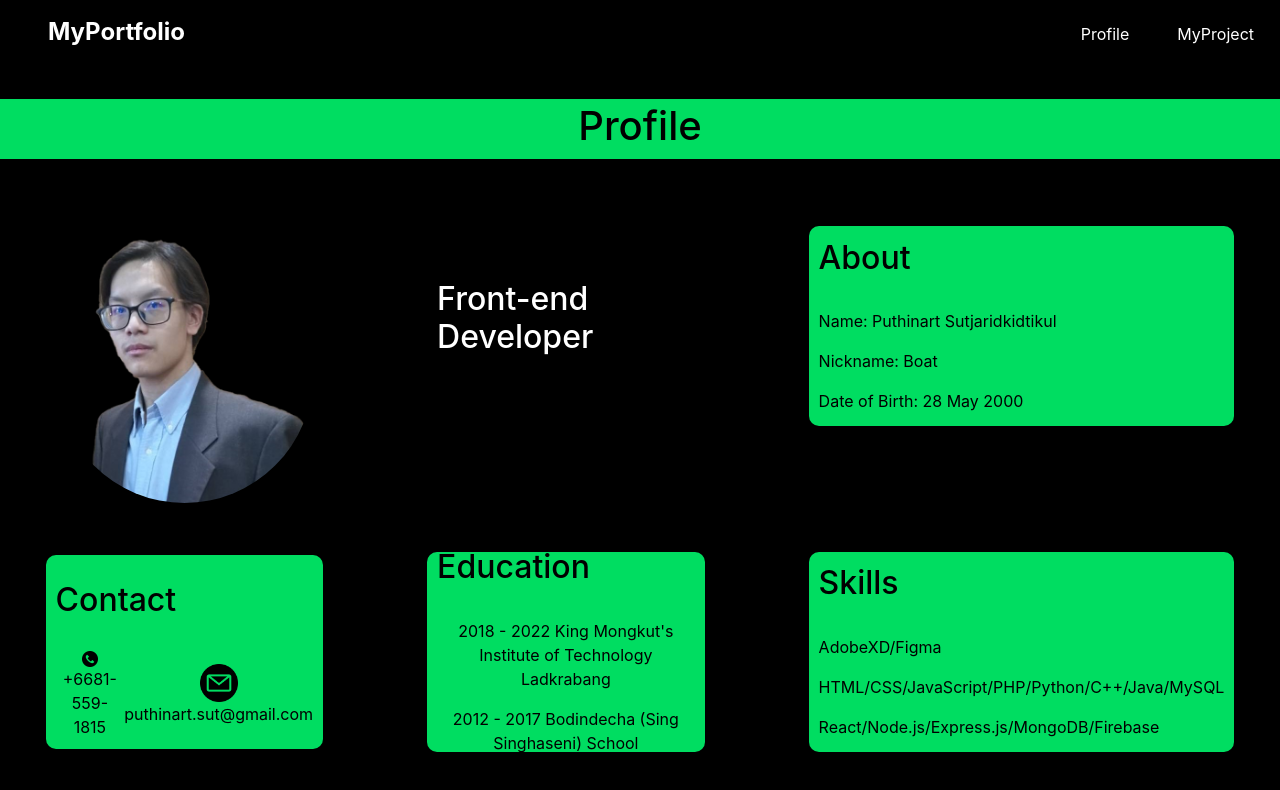
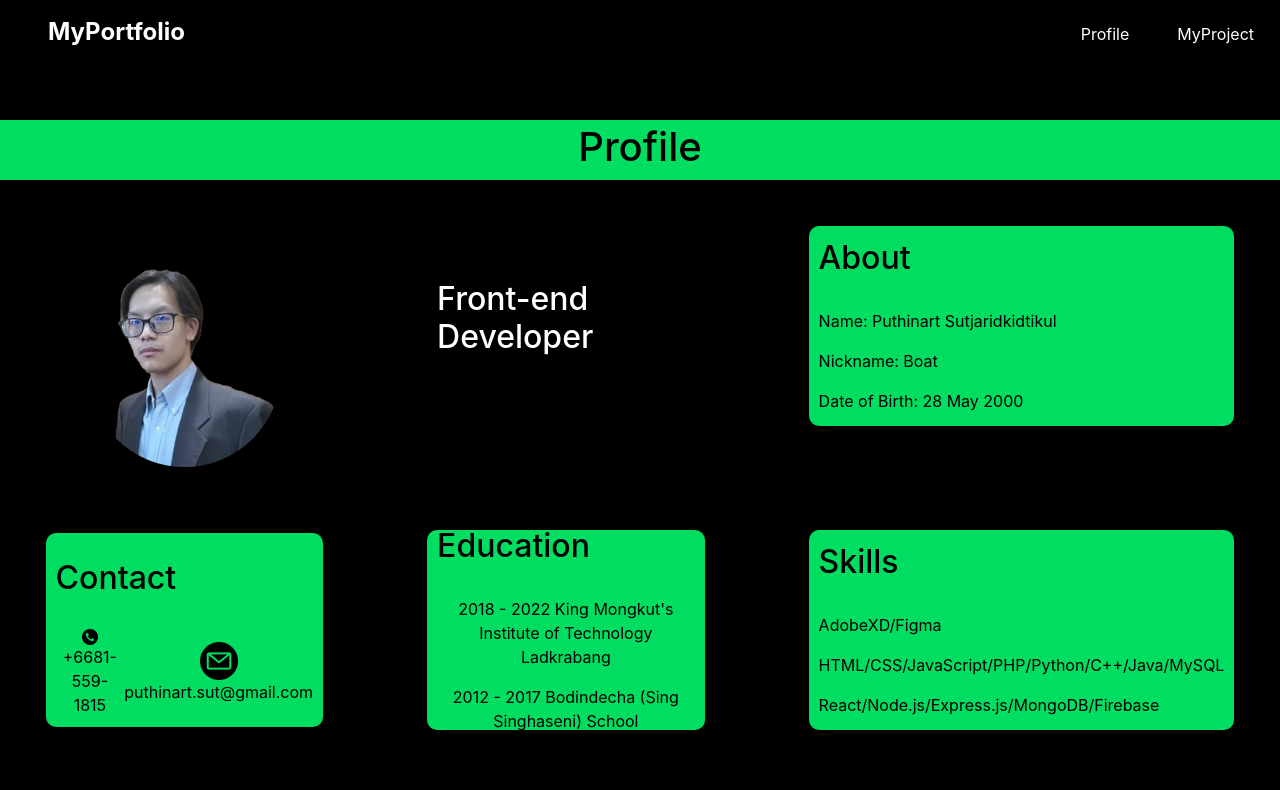
Before and after one commit to Puthinart-S/portfolio_project, a React (Create React App) app: page / in a window 1280 px wide. Shown: the top 790 px of the page. Built offline with nearby package versions, Linux system fonts and the light colour scheme.

Commit message:
Update ProfileElements.js

```diff
--- a/src/Components/my_profile/ProfileElements.js
+++ b/src/Components/my_profile/ProfileElements.js
@@ -87,8 +87,8 @@ export const ProContent = styled.div`
 `;
 
 export const ProImg = styled.img`
-    max-width: 100%;
-    max-height: 100%;
+    max-width: 75%;
+    max-height: 75%;
     margin-bottom: -65px;
     transition: all 0.2s ease-in-out;
     border-radius: 1000px;
```
